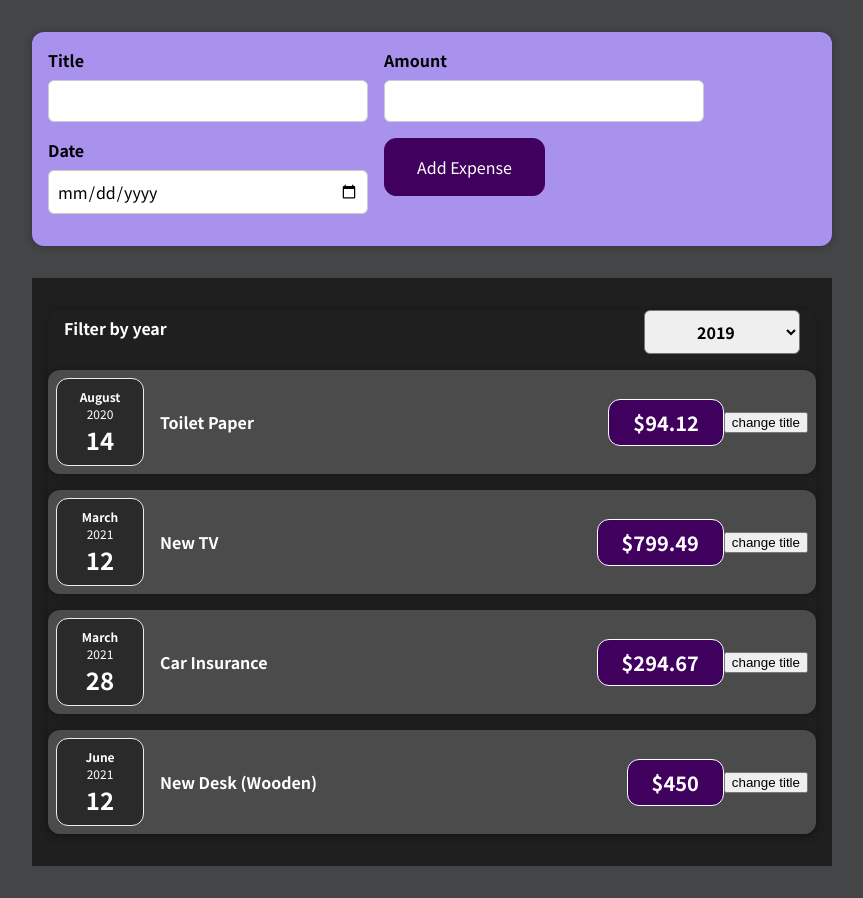
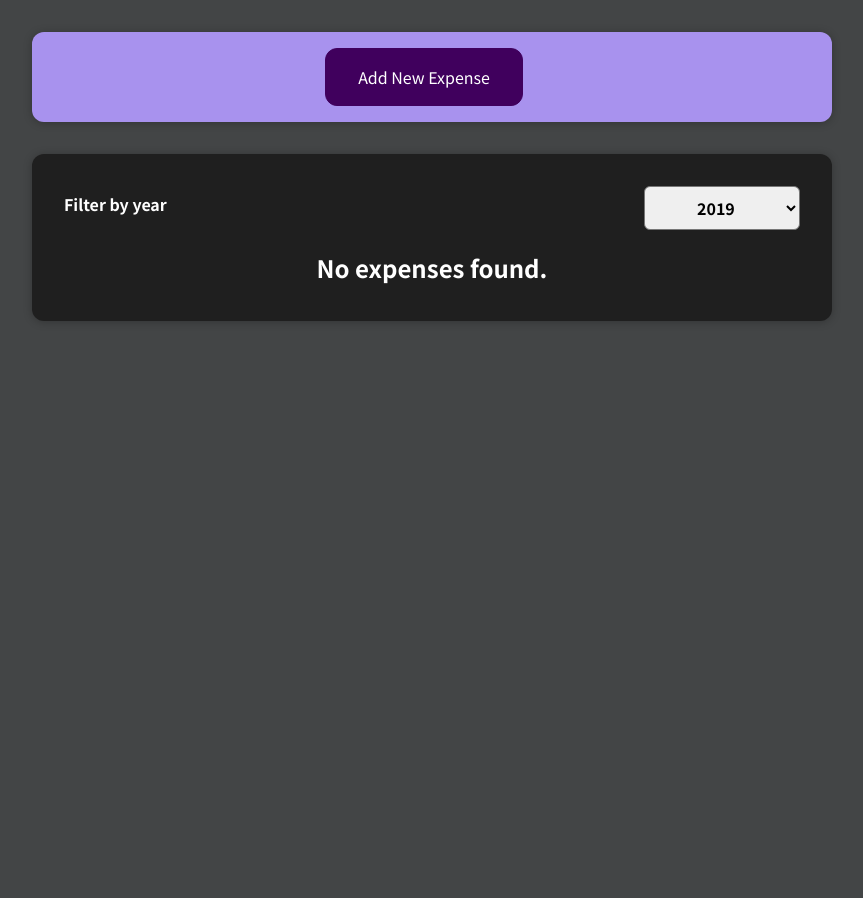
Before and after one commit to AyaMalek2/React-getting-started, a React (Create React App) app: page / in a window 1280 px wide. Shown: the whole page, without its empty margins (208-1071 px from the left). After the commit the page ends 800 px from the top, so only its background shows below. Built offline with nearby package versions, Linux system fonts and the light colour scheme.

Commit message:
Add chart component

```diff
--- a/src/App.js
+++ b/src/App.js
@@ -12,7 +12,7 @@ function App() {
   //but react uses a declaritive approch to do the dom work
   // and update the view with target state defined in the function
 
-  const expenses = [
+  const [expenses, setExpenses] = useState([
     {
       id: "e1",
       title: "Toilet Paper",
@@ -32,10 +32,13 @@ function App() {
       amount: 450,
       date: new Date(2021, 5, 12),
     },
-  ];
+  ]);
+
+  // const expenses = ;
 
   const addnewExpenseHandler = (newExpenseData) => {
-    expenses.push(newExpenseData);
+    setExpenses((prevExpenses) => [...prevExpenses, newExpenseData]);
+    // expenses.push(newExpenseData);
     console.log(newExpenseData);
     console.log(expenses);
   };
--- /dev/null
+++ b/src/components/Chart/ChartBar.js
@@ -0,0 +1,5 @@
+import "./ChartBar.css";
+
+const ChartBar = () => {};
+
+export default ChartBar;
--- a/src/components/Expenses/ExpenseItem.js
+++ b/src/components/Expenses/ExpenseItem.js
@@ -6,20 +6,14 @@ import { useState } from "react";
 
 // export default
 const ExpenseItem = (props) => {
-  const [title, setTitle] = useState(props.title);
-
-  const clickHandler = () => {
-    setTitle("updated");
-    console.log(title);
-  };
-
   return (
-    <Card className="expense-item">
-      <ExpenseDate date={props.date} />
-      <h2 className="expense-item__description">{title}</h2>
-      <div className="expense-item__price">${props.amount}</div>
-      <button onClick={clickHandler}>change title</button>
-    </Card>
+    <li>
+      <Card className="expense-item">
+        <ExpenseDate date={props.date} />
+        <h2 className="expense-item__description">{props.title}</h2>
+        <div className="expense-item__price">${props.amount}</div>
+      </Card>
+    </li>
   );
 };
 export default ExpenseItem;
--- a/src/components/Expenses/Expenses.js
+++ b/src/components/Expenses/Expenses.js
@@ -1,35 +1,28 @@
 import Card from "../UI/Card";
-import ExpenseItem from "./ExpenseItem";
 import "./Expenses.css";
 import ExpensesFilter from "./ExpensFilter";
 import { useState } from "react";
+import ExpensesList from "./ExpensesList";
 
 export default function Expenses(props) {
   const [expensesFilter, setExpensesFilter] = useState("2019");
 
   const selectFilterHandler = (filterOption) => {
     setExpensesFilter(filterOption);
-    console.log(filterOption);
-    console.log(expensesFilter);
   };
 
+  const filteredExpenses = props.items.filter(
+    (expense) => expense.date.getFullYear() == expensesFilter
+  );
+
   return (
-    <div className="expenses">
-      <Card>
-        <ExpensesFilter
-          onFilterSelect={selectFilterHandler}
-          default={expensesFilter}
-        />
+    <Card className="expenses">
+      <ExpensesFilter
+        onFilterSelect={selectFilterHandler}
+        default={expensesFilter}
+      />
 
-        {props.items.map((expense) => (
-          <ExpenseItem
-            key={expense.id}
-            title={expense.title}
-            amount={expense.amount}
-            date={expense.date}
-          />
-        ))}
-      </Card>
-    </div>
+      <ExpensesList expenses={filteredExpenses} />
+    </Card>
   );
 }
--- /dev/null
+++ b/src/components/Expenses/ExpensesList.css
@@ -0,0 +1,9 @@
+.expenses-list {
+  list-style: none;
+  padding: 0;
+}
+
+.expenses-list__fallback {
+  color: white;
+  text-align: center;
+}
--- /dev/null
+++ b/src/components/Expenses/ExpensesList.js
@@ -0,0 +1,25 @@
+import "./ExpensesList.css";
+import ExpenseItem from "./ExpenseItem";
+
+const ExpensesList = (props) => {
+  let expensesContent = <p>No expenses found.</p>;
+
+  if (props.expenses.length == 0) {
+    return <h2 className="expenses-list__fallback">No expenses found.</h2>;
+  }
+
+  return (
+    <ul className="expenses-list">
+      {props.expenses.map((expense) => (
+        <ExpenseItem
+          key={expense.id}
+          title={expense.title}
+          amount={expense.amount}
+          date={expense.date}
+        />
+      ))}
+    </ul>
+  );
+};
+
+export default ExpensesList;
--- a/src/components/NewExpense/ExpenseForm.js
+++ b/src/components/NewExpense/ExpenseForm.js
@@ -18,12 +18,21 @@ const ExpenseForm = (props) => {
       amount: enteredAmount,
       date: new Date(enteredDate),
     };
-    // console.log("submitted form: ", expenseData);
     props.onSaveExpense(expenseData);
     setEnteredDate("");
     setEnteredTitle("");
     setEnteredAmount("");
   };
+
+  const [showAddNewExpenseButton, setShowAddNewExpenseButton] = useState(true);
+
+  const cancelExpenseHandler = () => setShowAddNewExpenseButton(true);
+
+  const addNewExpenseHandler = () => setShowAddNewExpenseButton(false);
+
+  if (showAddNewExpenseButton) {
+    return <button onClick={addNewExpenseHandler}>Add New Expense</button>;
+  }
 
   return (
     <form onSubmit={submitFormHandler}>
@@ -58,6 +67,9 @@ const ExpenseForm = (props) => {
           />
         </div>
         <div className="new-expense__actions">
+          <button type="reset" onClick={cancelExpenseHandler}>
+            Cancel
+          </button>
           <button type="submit">Add Expense</button>
         </div>
       </div>
```
Also changed, not shown: src/components/Chart/Chart.css (added, +9 -0 lines), src/components/Chart/Chart.js (added, +14 -0 lines), src/components/Chart/ChartBar.css (added, +30 -0 lines).
